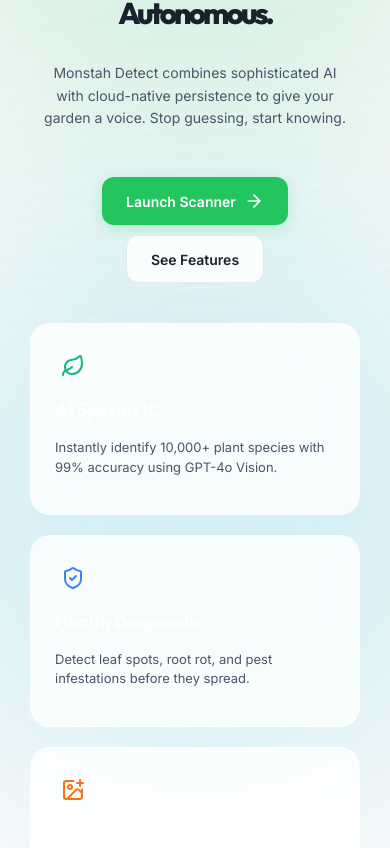
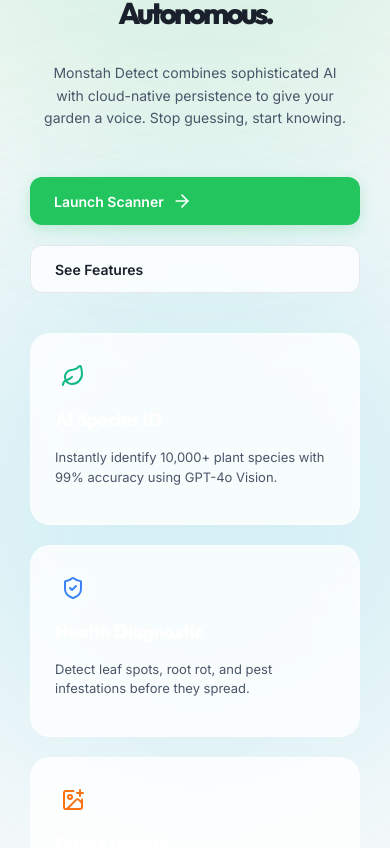
Before and after one commit to monstah123/Monstah-plant-detector, a React (Vite) app: page / in a window 390 px wide. Shown: the part 240-1088 px from the top of the page. Built offline with nearby package versions, Linux system fonts and the light colour scheme.

Commit message:
fix: enforce mobile layout using inline styles (V6)

```diff
--- a/src/components/LandingPage.jsx
+++ b/src/components/LandingPage.jsx
@@ -1,7 +1,16 @@
+import { useState, useEffect } from 'react';
 import { motion } from 'framer-motion';
 import { Leaf, ShieldCheck, Cloud, Volume2, ArrowRight, ImagePlus, Camera, ShieldAlert, Sparkles } from 'lucide-react';
 
 const LandingPage = ({ onStart }) => {
+  const [isMobile, setIsMobile] = useState(window.innerWidth <= 900);
+
+  useEffect(() => {
+    const handleResize = () => setIsMobile(window.innerWidth <= 900);
+    window.addEventListener('resize', handleResize);
+    return () => window.removeEventListener('resize', handleResize);
+  }, []);
+
   const features = [
     {
       icon: <Leaf className="icon-green" />,
@@ -46,7 +55,7 @@
   ];
 
   return (
-    <div className="landing-container">
+    <div className="landing-container" style={{ overflowX: 'hidden' }}>
       {/* GLOWING ORBS FOR DEPTH */}
       <div className="bg-glow-1" />
       <div className="bg-glow-2" />
@@ -58,34 +67,51 @@
         transition={{ duration: 0.8 }}
       >
         <div className="badge">VERSION 2.0 LIVE</div>
-        <h1 className="hero-text">
+        <h1 className="hero-text" style={isMobile ? { fontSize: '32px' } : {}}>
           The Future of <span>Plant Care</span> is Autonomous.
         </h1>
-        <p className="hero-sub">
+        <p className="hero-sub" style={isMobile ? { fontSize: '15px' } : {}}>
           Monstah Detect combines sophisticated AI with cloud-native persistence to give your garden a voice.
           Stop guessing, start knowing.
         </p>
 
-        <div className="hero-actions">
+        <div className="hero-actions" style={isMobile ? { flexDirection: 'column' } : {}}>
           <motion.button
             className="btn-primary"
+            style={isMobile ? { width: '100%', marginBottom: '10px' } : {}}
             whileHover={{ scale: 1.05 }}
             whileTap={{ scale: 0.95 }}
             onClick={onStart}
           >
             Launch Scanner <ArrowRight size={20} />
           </motion.button>
-          <button className="btn-secondary" onClick={() => document.getElementById('features').scrollIntoView({ behavior: 'smooth' })}>
+          <button className="btn-secondary" style={isMobile ? { width: '100%' } : {}} onClick={() => document.getElementById('features').scrollIntoView({ behavior: 'smooth' })}>
             See Features
           </button>
         </div>
       </motion.section>
 
-      <section id="features" className="features-grid">
+      <section
+        id="features"
+        className="features-grid"
+        style={{
+          display: 'flex',
+          flexDirection: isMobile ? 'column' : 'row',
+          flexWrap: 'wrap',
+          gap: isMobile ? '20px' : '24px',
+          width: '100%',
+          padding: isMobile ? '0 20px 80px' : '40px 32px 120px'
+        }}
+      >
         {features.map((f, i) => (
           <motion.div
             key={i}
             className="feature-card"
+            style={{
+              flex: isMobile ? 'none' : '1 1 280px',
+              width: isMobile ? '100%' : 'auto',
+              minWidth: isMobile ? '100%' : '280px'
+            }}
             initial={{ opacity: 0, scale: 0.9 }}
             whileInView={{ opacity: 1, scale: 1 }}
             viewport={{ once: true }}
```
